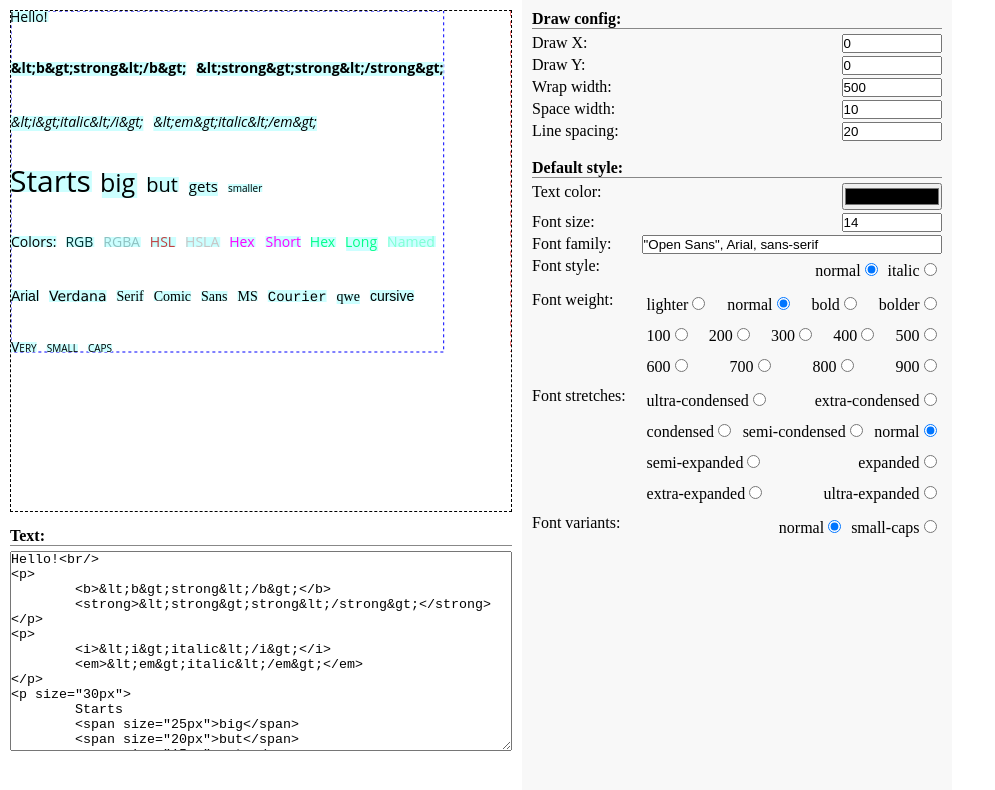
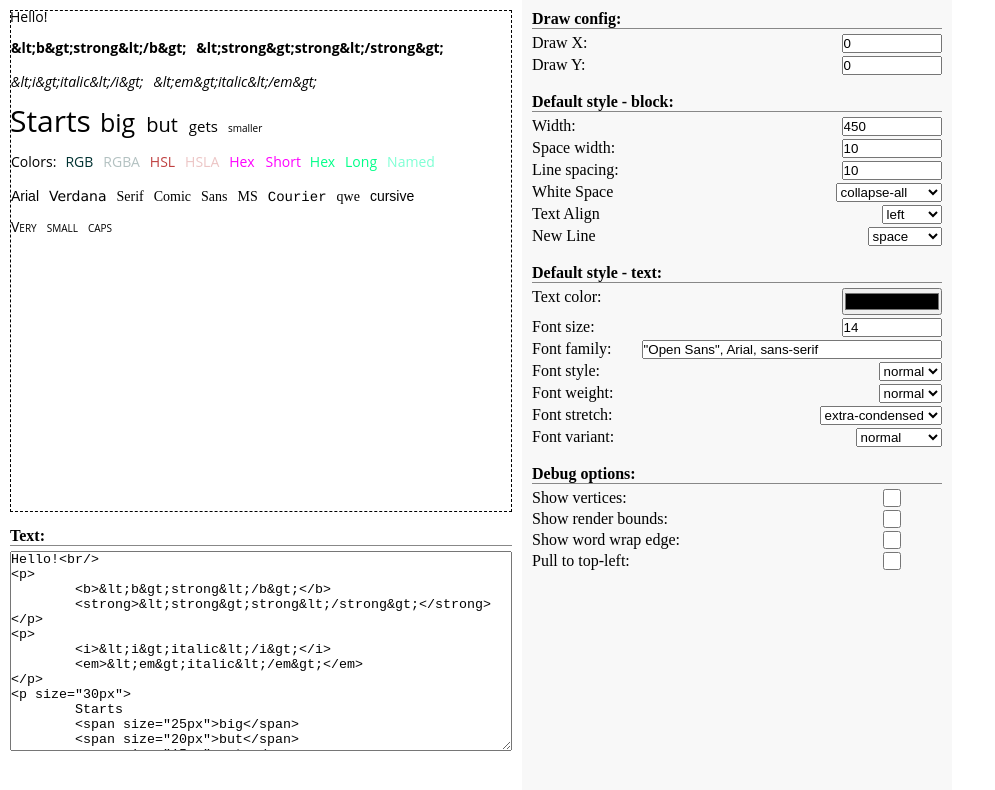
Before and after one commit to EvidentlyCube/canvas-rich-text, a website built with Vite: page src.demo/index.html in a window 1280 px wide. Shown: the whole page, without its empty margins (0-995 px from the left). Built offline with nearby package versions, Linux system fonts and the light colour scheme.

Commit message:
Expanded demo

```diff
--- a/src.demo/demo.ts
+++ b/src.demo/demo.ts
@@ -47,6 +47,9 @@ textarea.value = defaultText;
 Array.from(document.getElementsByTagName('input')).forEach(x => {
 	x.addEventListener('input', () => redraw());
 });
+Array.from(document.getElementsByTagName('select')).forEach(x => {
+	x.addEventListener('input', () => redraw());
+});
 
 textarea.addEventListener('input', () => redraw());
 
@@ -77,42 +80,77 @@ function redraw() {
 	const wrapWidth = parseInt(getInput('wrap-width'));
 	const drawX = parseInt(getInput('draw-x'));
 	const drawY = parseInt(getInput('draw-y'));
+	const textAlign = getInput('text-align') as any;
 	const tokenizedBlock = CanvasRichText.HtmlTokenizer.tokenizeString(textarea.value, {
 		spaceWidth: parseInt(getInput('space-width')),
 		width: wrapWidth,
 		lineSpacing: parseInt(getInput('line-spacing')),
-		newLine: "space"
+		newLine: getInput('new-line') as any,
+		whiteSpace: getInput('white-space') as any,
+		textAlign: textAlign
 	});
 	const arrangedText = CanvasRichText.arrangeBlock(tokenizedBlock);
 
+	const pullToCorner = getInput('pull-to-top-left');
+	const offsetX = pullToCorner ? -arrangedText.x : 0;
+	const offsetY = pullToCorner ? -arrangedText.y : 0;
+	const finalDrawX = drawX + arrangedText.x + offsetX;
+	const finalDrawY = drawY + arrangedText.y + offsetY;
+
 	context.clearRect(0, 0, 500, 500);
-	context.beginPath();
-	context.strokeStyle = "#FF0000";
-	context.setLineDash([5, 5]);
-	context.moveTo(wrapWidth + drawX, drawY);
-	context.lineTo(wrapWidth + drawX, drawY + arrangedText.height);
-	context.stroke();
 
-	context.beginPath();
-	context.strokeStyle = "#0000FF";
-	context.setLineDash([3, 3]);
-	context.moveTo(drawX, drawY);
-	context.lineTo(drawX + arrangedText.width, drawY);
-	context.lineTo(drawX + arrangedText.width, drawY + arrangedText.height);
-	context.lineTo(drawX, drawY + arrangedText.height);
-	context.lineTo(drawX, drawY);
-	context.stroke();
+	if (getInput('show-vertices')) {
+		context.fillStyle = "#CCFFFF"
+		for (const vertex of arrangedText.vertices) {
+			context.fillRect(drawX + offsetX + vertex.x, drawY + offsetY + vertex.y, vertex.width, vertex.height);
+		}
+	}
 
-	context.fillStyle = "#CCFFFF"
-	console.log(arrangedText);
-	for (const vertex of arrangedText.vertices) {
-		context.fillRect(drawX + vertex.x, drawY + vertex.y, vertex.width, vertex.height);
+	if (getInput('show-render-bounds')) {
+		context.beginPath();
+		context.strokeStyle = "#0000FF";
+		context.setLineDash([3, 3]);
+		context.moveTo(finalDrawX, finalDrawY);
+		context.lineTo(finalDrawX + arrangedText.width, finalDrawY);
+		context.lineTo(finalDrawX + arrangedText.width, finalDrawY + arrangedText.height);
+		context.lineTo(finalDrawX, finalDrawY + arrangedText.height);
+		context.lineTo(finalDrawX, finalDrawY);
+		context.stroke();
+	}
+
+	if (getInput('show-word-wrap-edge')) {
+		context.beginPath();
+		context.strokeStyle = "#FF0000";
+		context.setLineDash([5, 5]);
+		const leftX = wrapWidth + drawX + offsetX;
+		const rightX = drawX + offsetX;
+
+		switch(textAlign) {
+			case 'left':
+				context.moveTo(leftX, 0);
+				context.lineTo(leftX, 500);
+				context.stroke();
+				break;
+			case 'center':
+				context.moveTo(leftX, 0);
+				context.lineTo(leftX, 500);
+				context.stroke();
+				context.moveTo(rightX, 0);
+				context.lineTo(rightX, 500);
+				context.stroke();
+				break;
+			case 'right':
+				context.moveTo(rightX, 0);
+				context.lineTo(rightX, 500);
+				context.stroke();
+				break;
+		}
 	}
 
 	CanvasRichText.renderArrangedText(
 		arrangedText,
 		context,
-		drawX,
-		drawY,
+		drawX + offsetX,
+		drawY + offsetY,
 	);
 }
--- a/src.demo/index.html
+++ b/src.demo/index.html
@@ -87,9 +87,11 @@
 		<span>Draw Y:</span>
 		<input type="number" id="draw-y" value="0"/>
 	</label>
+
+	<h4>Default style - block:</h4>
 	<label class="label" for="wrap-width">
-		<span>Wrap width:</span>
-		<input type="number" id="wrap-width" value="500"/>
+		<span>Width:</span>
+		<input type="number" id="wrap-width" value="450"/>
 	</label>
 	<label class="label" for="space-width">
 		<span>Space width:</span>
@@ -97,10 +99,33 @@
 	</label>
 	<label class="label" for="line-spacing">
 		<span>Line spacing:</span>
-		<input type="number" id="line-spacing" value="20"/>
+		<input type="number" id="line-spacing" value="10"/>
+	</label>
+	<label class="label" for="white-space">
+		<span>White Space</span>
+		<select id="white-space">
+			<option value="collapse-all" selected>collapse-all</option>
+			<option value="collapse-outer">collapse-outer</option>
+		</select>
+	</label>
+	<label class="label" for="text-align">
+		<span>Text Align</span>
+		<select id="text-align">
+			<option value="left" selected>left</option>
+			<option value="center">center</option>
+			<option value="right">right</option>
+		</select>
+	</label>
+	<label class="label" for="new-line">
+		<span>New Line</span>
+		<select id="new-line">
+			<option value="space" selected>space</option>
+			<option value="ignore">ignore</option>
+			<option value="preserve">preserve</option>
+		</select>
 	</label>
 
-	<h4>Default style:</h4>
+	<h4>Default style - text:</h4>
 	<label class="label" for="color">
 		<span>Text color:</span>
 		<input type="color" id="color" value="#000000"/>
@@ -113,130 +138,72 @@
 		<span>Font family:</span>
 		<input type="text" id="font-family" value="&quot;Open Sans&quot;, Arial, sans-serif"/>
 	</label>
-	<label class="label">
-		Font style:
-		<div class="list">
-			<label class="label" for="font-style-normal">
-				normal
-				<input type="radio" id="font-style-normal" value="normal" name="font-style" checked>
-			</label>
-			<label class="label" for="font-style-italic">
-				italic
-				<input type="radio" id="font-style-italic" value="italic" name="font-style">
-			</label>
-		</div>
+
+	<label class="label" for="font-style">
+		<span>Font style:</span>
+		<select id="font-style">
+			<option value="normal" selected>normal</option>
+			<option value="italic">italic</option>
+		</select>
 	</label>
-	<label class="label">
-		Font weight:
-		<div class="list">
-			<label class="label" for="font-weight-lighter">
-				lighter
-				<input type="radio" id="font-weight-lighter" value="lighter" name="font-weight" checked>
-			</label>
-			<label class="label" for="font-weight-normal">
-				normal
-				<input type="radio" id="font-weight-normal" value="normal" name="font-weight" checked>
-			</label>
-			<label class="label" for="font-weight-bold">
-				bold
-				<input type="radio" id="font-weight-bold" value="bold" name="font-weight">
-			</label>
-			<label class="label" for="font-weight-bolder">
-				bolder
-				<input type="radio" id="font-weight-bolder" value="bolder" name="font-weight">
-			</label>
-			<label class="label" for="font-weight-100">
-				100
-				<input type="radio" id="font-weight-100" value="100" name="font-weight">
-			</label>
-			<label class="label" for="font-weight-200">
-				200
-				<input type="radio" id="font-weight-200" value="200" name="font-weight">
-			</label>
-			<label class="label" for="font-weight-300">
-				300
-				<input type="radio" id="font-weight-300" value="300" name="font-weight">
-			</label>
-			<label class="label" for="font-weight-400">
-				400
-				<input type="radio" id="font-weight-400" value="400" name="font-weight">
-			</label>
-			<label class="label" for="font-weight-500">
-				500
-				<input type="radio" id="font-weight-500" value="500" name="font-weight">
-			</label>
-			<label class="label" for="font-weight-600">
-				600
-				<input type="radio" id="font-weight-600" value="600" name="font-weight">
-			</label>
-			<label class="label" for="font-weight-700">
-				700
-				<input type="radio" id="font-weight-700" value="700" name="font-weight">
-			</label>
-			<label class="label" for="font-weight-800">
-				800
-				<input type="radio" id="font-weight-800" value="800" name="font-weight">
-			</label>
-			<label class="label" for="font-weight-900">
-				900
-				<input type="radio" id="font-weight-900" value="900" name="font-weight">
-			</label>
-		</div>
+	<label class="label" for="font-weight">
+		<span>Font weight:</span>
+		<select id="font-weight">
+			<option value="lighter">lighter</option>
+			<option value="normal" selected>normal</option>
+			<option value="bold">bold</option>
+			<option value="bolder">bolder</option>
+			<option value="100">100</option>
+			<option value="200">200</option>
+			<option value="300">300</option>
+			<option value="400">400</option>
+			<option value="500">500</option>
+			<option value="600">600</option>
+			<option value="700">700</option>
+			<option value="800">800</option>
+			<option value="900">900</option>
+		</select>
 	</label>
-	<label class="label">
-		Font stretches:
-		<div class="list">
-			<label class="label" for="font-stretch-ultra-condensed">
-				ultra-condensed
-				<input type="radio" id="font-stretch-ultra-condensed" value="ultra-condensed" name="font-stretch">
-			</label>
-			<label class="label" for="font-stretch-extra-condensed">
-				extra-condensed
-				<input type="radio" id="font-stretch-extra-condensed" value="extra-condensed" name="font-stretch">
-			</label>
-			<label class="label" for="font-stretch-condensed">
-				condensed
-				<input type="radio" id="font-stretch-condensed" value="condensed" name="font-stretch">
-			</label>
-			<label class="label" for="font-stretch-semi-condensed">
-				semi-condensed
-				<input type="radio" id="font-stretch-semi-condensed" value="semi-condensed" name="font-stretch">
-			</label>
-			<label class="label" for="font-stretch-normal">
-				normal
-				<input type="radio" id="font-stretch-normal" value="normal" name="font-stretch" checked>
-			</label>
-			<label class="label" for="font-stretch-semi-expanded">
-				semi-expanded
-				<input type="radio" id="font-stretch-semi-expanded" value="semi-expanded" name="font-stretch">
-			</label>
-			<label class="label" for="font-stretch-expanded">
-				expanded
-				<input type="radio" id="font-stretch-expanded" value="expanded" name="font-stretch">
-			</label>
-			<label class="label" for="font-stretch-extra-expanded">
-				extra-expanded
-				<input type="radio" id="font-stretch-extra-expanded" value="extra-expanded" name="font-stretch">
-			</label>
-			<label class="label" for="font-stretch-ultra-expanded">
-				ultra-expanded
-				<input type="radio" id="font-stretch-ultra-expanded" value="ultra-expanded" name="font-stretch">
-			</label>
-		</div>
+	<label class="label" for="font-stretch">
+		<span>Font stretch:</span>
+		<select id="font-stretch">
+			<option value="ultra-condensed">ultra-condensed</option>
+			<option value="extra-condensed" selected>extra-condensed</option>
+			<option value="condensed">condensed</option>
+			<option value="semi-condensed">semi-condensed</option>
+			<option value="normal">normal</option>
+			<option value="semi-expanded">semi-expanded</option>
+			<option value="expanded">expanded</option>
+			<option value="extra-expanded">extra-expanded</option>
+			<option value="ultra-expanded">ultra-expanded</option>
+		</select>
 	</label>
-	<label class="label">
-		Font variants:
-		<div class="list">
-			<label class="label" for="font-variant-normal">
-				normal
-				<input type="radio" id="font-variant-normal" value="normal" name="font-variant" checked>
-			</label>
-			<label class="label" for="font-variant-small-caps">
-				small-caps
-				<input type="radio" id="font-variant-small-caps" value="small-caps" name="font-variant">
-			</label>
-		</div>
+	<label class="label" for="font-variant">
+		<span>Font variant:</span>
+		<select id="font-variant">
+			<option value="normal" selected>normal</option>
+			<option value="small-caps">small-caps</option>
+		</select>
 	</label>
+
+	<h4>Debug options:</h4>
+	<label class="label" for="show-vertices">
+		<span>Show vertices:</span>
+		<input type="checkbox" id="show-vertices">
+	</label>
+	<label class="label" for="show-render-bounds">
+		<span>Show render bounds:</span>
+		<input type="checkbox" id="show-render-bounds">
+	</label>
+	<label class="label" for="show-word-wrap-edge">
+		<span>Show word wrap edge:</span>
+		<input type="checkbox" id="show-word-wrap-edge">
+	</label>
+	<label class="label" for="pull-to-top-left">
+		<span>Pull to top-left:</span>
+		<input type="checkbox" id="pull-to-top-left">
+	</label>
+
 </div>
 
 <script type="module" src="/demo.ts"></script>
```
